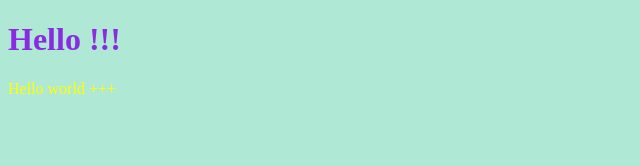
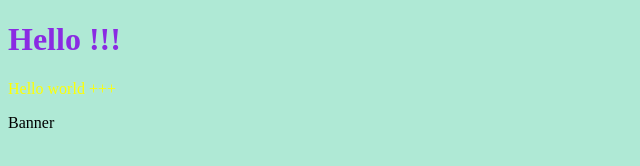
Before and after one commit to InnaYasinchuk/JS_Course, a plain HTML site: page Lesson1/index.html in a window 1280 px wide. Shown: the full height of the page, 0-640 px from the left. Drawn offline with Linux system fonts and the light colour scheme.

Commit message:
new banner

```diff
--- a/Lesson1/index.html
+++ b/Lesson1/index.html
@@ -9,6 +9,7 @@
 <body>
   <h1>Hello !!!</h1>
   <p>Hello world +++</p>
+  <div>Banner</div>
 
  </body>
 </html>
```
